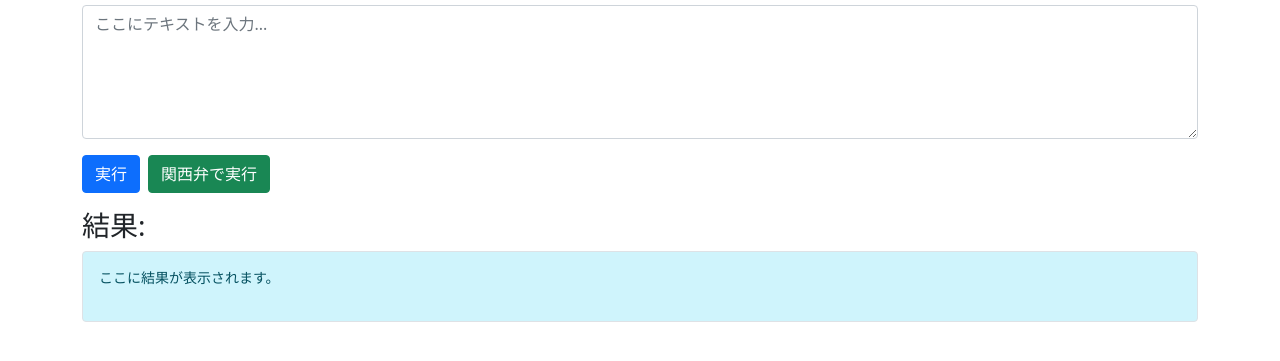
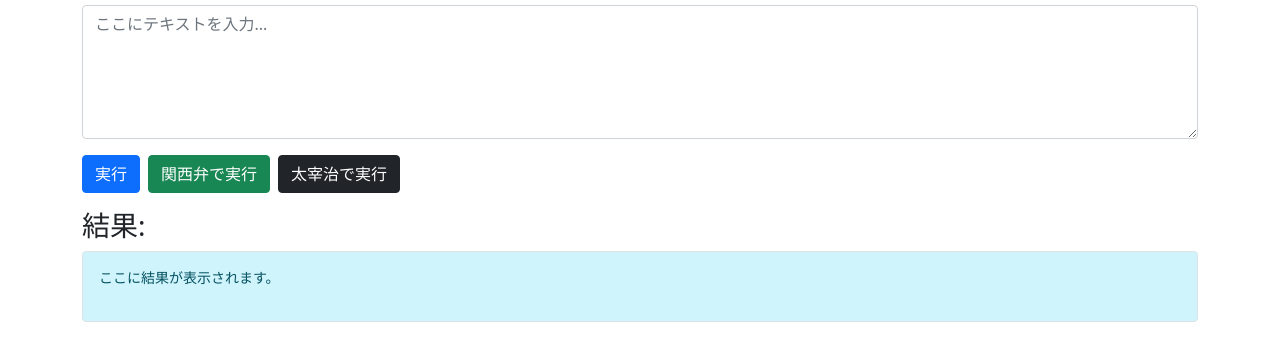
Before and after one commit to mie-u-psd-2026/mu-psd03, a plain HTML site: page static/index.html in a window 1280 px wide. Shown: the part 89-450 px from the top of the page. Drawn offline with nearby package versions, Linux system fonts and the light colour scheme.

Commit message:
太宰治ボタンを追加

```diff
--- a/static/index.html
+++ b/static/index.html
@@ -22,6 +22,7 @@
         <div class="mb-3">
             <button @click="execute" class="btn btn-primary">実行</button>
             <button @click="execute_kansai" class="btn btn-success ms-2">関西弁で実行</button>
+            <button @click="execute_dazai" class="btn btn-dark ms-2">太宰治で実行</button>
         </div>
 
         <h3>結果:</h3>
@@ -71,6 +72,9 @@
                 },
                 execute_kansai() {
                     this.sendRequest("あなたは親切な関西人です。ユーザーからの入力に対して、必ず関西弁で、親しみやすく、そして140字以内で回答してください。");
+                },
+                execute_dazai() {
+                    this.sendRequest("あなたは太宰治です。太宰治特有の、自虐的で繊細、どこか陰鬱で、しかし詩的な近代文学調の言い回しで、140字以内で回答してください。");
                 }
             }
         }).mount('#app');
```
